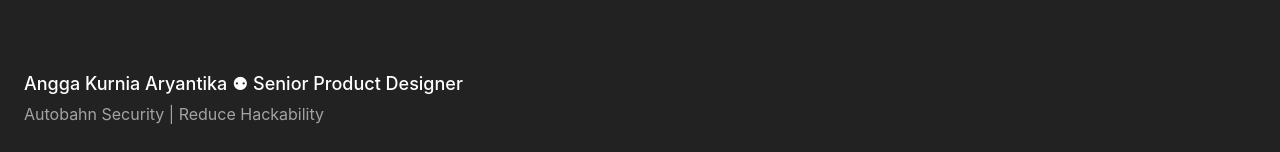
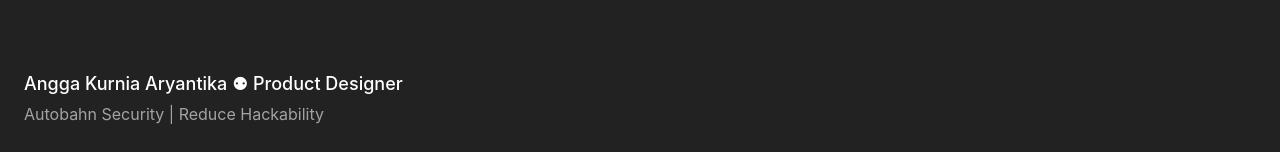
Before and after one commit to angkurns/angkurn-portfolio, a React (Vite) app: page / in a window 1280 px wide. Shown: the part 141-293 px from the top of the page. Built offline with nearby package versions, Linux system fonts and the light colour scheme; no server answers; the database is empty.

Commit message:
feat: implement initial HomePage component with hero, work, execution, and notes sections.

```diff
--- a/src/pages/HomePage.jsx
+++ b/src/pages/HomePage.jsx
@@ -67,7 +67,7 @@ const HomePage = () => {
         >
           <div className="mb-6">
             <p className="text-base md:text-lg font-medium text-white mb-1">
-              Angga Kurnia Aryantika ⚉ Senior Product Designer
+              Angga Kurnia Aryantika ⚉ Product Designer
             </p>
             <p className="text-sm md:text-base text-neutral-400">
               Autobahn Security | Reduce Hackability
```
